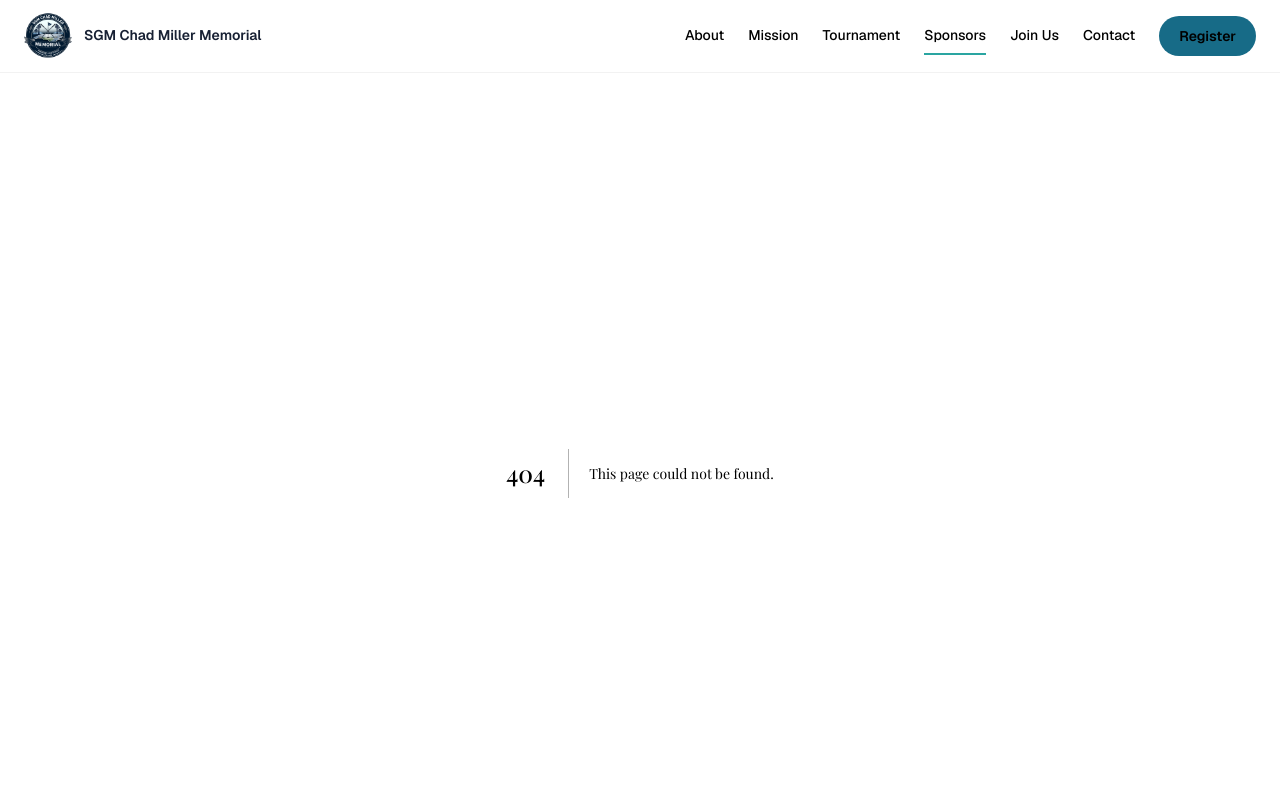
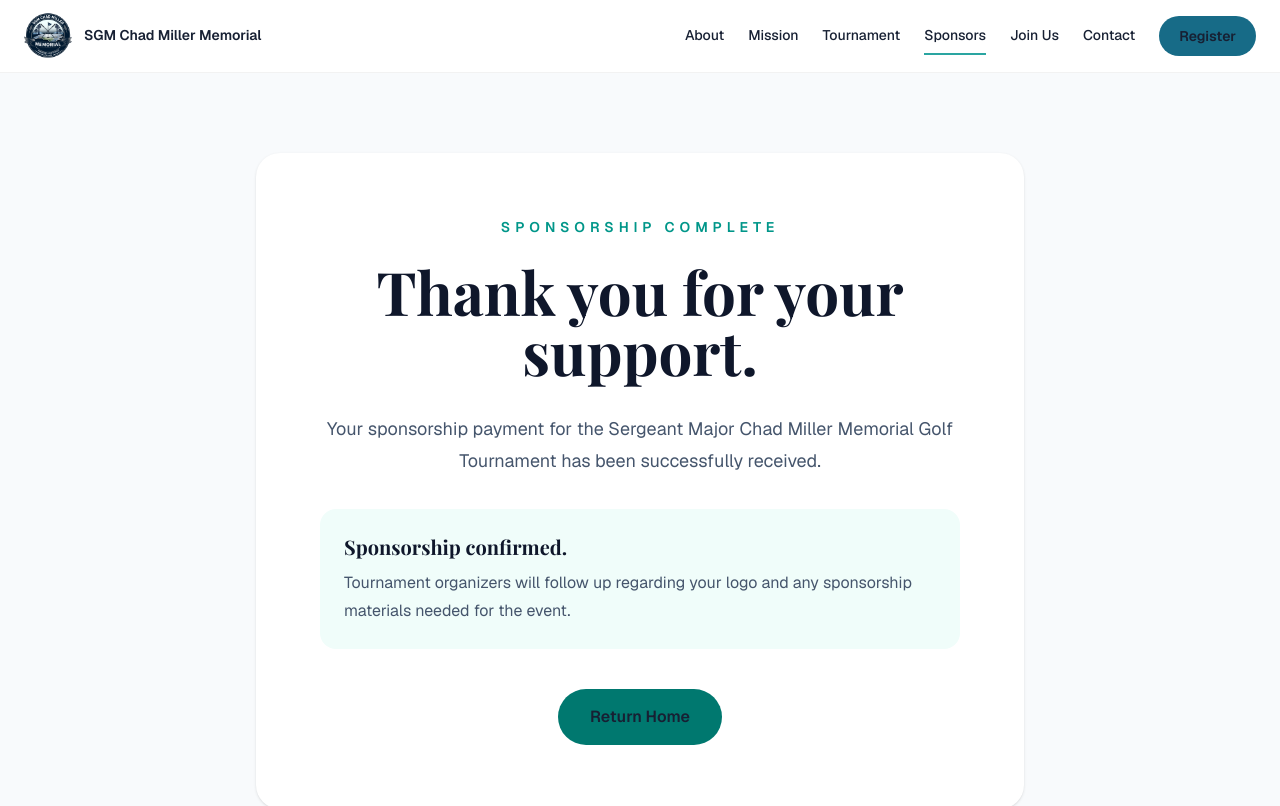
Before and after one commit to chadmillermemorial/chad-miller-memorial, a Next.js app: page /sponsors/confirmation in a window 1280 px wide. Before the commit this address had no page. Shown: the top 806 px of the page. Built offline with nearby package versions, Linux system fonts and the light colour scheme; a web font is replaced by a local one.

Commit message:
Add sponsor confirmation page

```diff
--- /dev/null
+++ b/app/sponsors/confirmation/page.tsx
@@ -0,0 +1,40 @@
+import Link from "next/link";
+
+export default function SponsorConfirmationPage() {
+  return (
+    <main className="min-h-screen bg-slate-50 px-6 py-20">
+      <div className="mx-auto max-w-3xl rounded-3xl bg-white p-10 text-center shadow-sm md:p-16">
+        <p className="mb-6 text-sm font-semibold uppercase tracking-[0.35em] text-teal-600">
+          Sponsorship Complete
+        </p>
+
+        <h1 className="mb-8 text-4xl font-bold text-slate-900 md:text-6xl">
+          Thank you for your support.
+        </h1>
+
+        <p className="mx-auto mb-8 max-w-2xl text-lg leading-8 text-slate-600">
+          Your sponsorship payment for the Sergeant Major Chad Miller Memorial
+          Golf Tournament has been successfully received.
+        </p>
+
+        <div className="mb-10 rounded-2xl bg-teal-50 p-6 text-left">
+          <h2 className="mb-2 text-xl font-bold text-slate-900">
+            Sponsorship confirmed.
+          </h2>
+
+          <p className="leading-7 text-slate-600">
+            Tournament organizers will follow up regarding your logo and any
+            sponsorship materials needed for the event.
+          </p>
+        </div>
+
+        <Link
+          href="/"
+          className="inline-flex rounded-full bg-teal-700 px-8 py-4 font-semibold text-white transition hover:bg-teal-800"
+        >
+          Return Home
+        </Link>
+      </div>
+    </main>
+  );
+}
```
